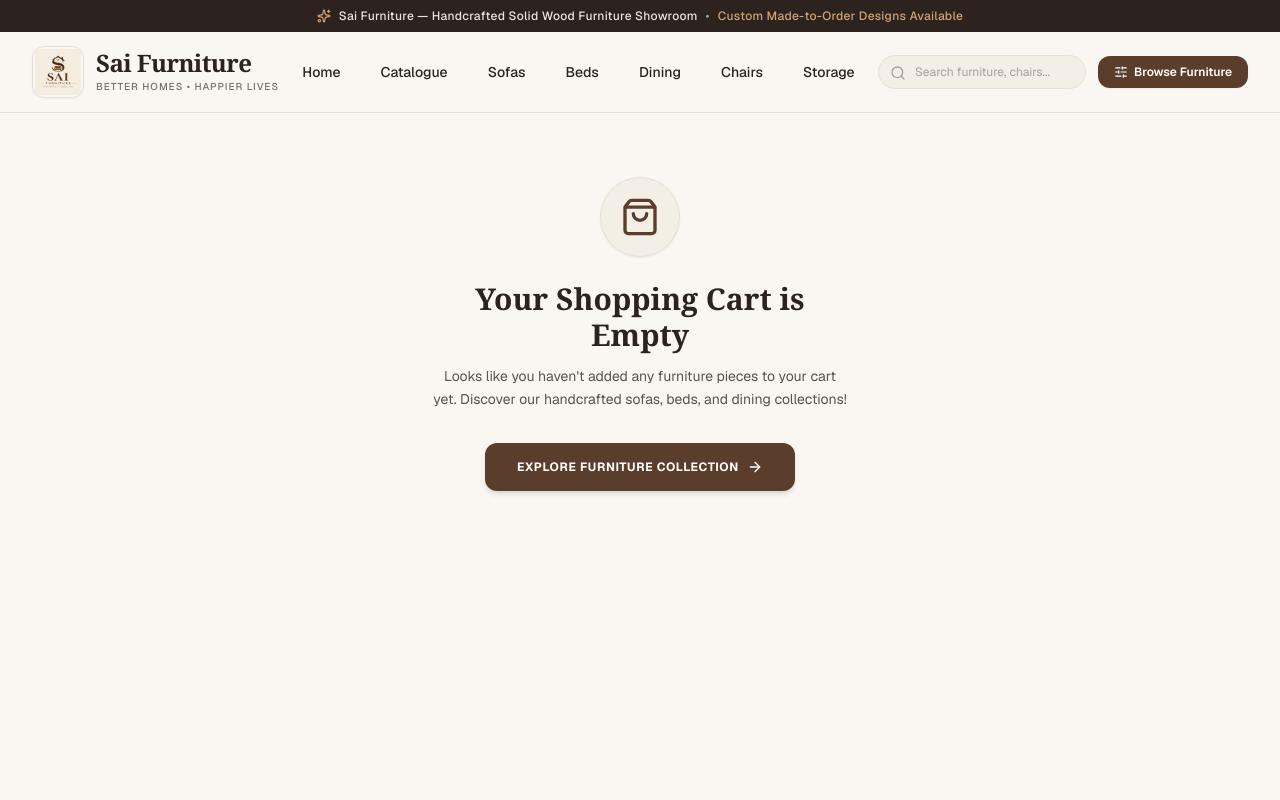
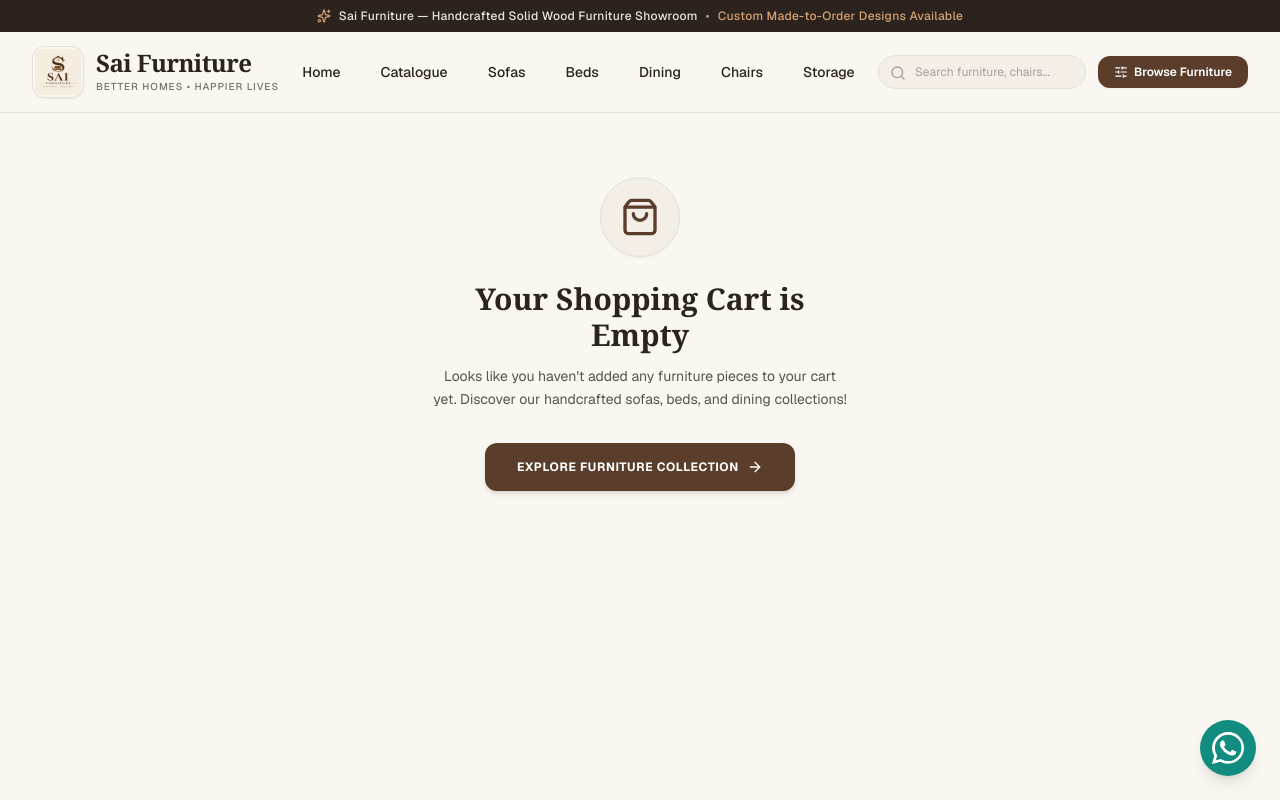
Before and after one commit to samyakrupwate12-ui/Saifurniture, a Next.js app: page /cart in a window 1280 px wide. Shown: the top 800 px of the page. Built offline with nearby package versions, Linux system fonts and the light colour scheme.

Commit message:
Correct showroom map and add direct WhatsApp contact

```diff
--- a/app/layout.tsx
+++ b/app/layout.tsx
@@ -1,3 +1,5 @@
+import { Suspense } from "react";
+import WhatsAppButton from "@/components/layout/WhatsAppButton";
 import type { Metadata } from "next";
 import { Geist, Geist_Mono } from "next/font/google";
 import "./globals.css";
@@ -37,7 +39,7 @@ const storeJsonLd = {
     "addressRegion": "Maharashtra",
     "addressCountry": "IN",
   },
-  "hasMap": "https://www.google.com/maps/search/?api=1&query=Sai+Furniture%2C+Furniture+Market%2C+60+Feet+Road%2C+Ganjmal+Shalimaar+Nashik",
+  "hasMap": "https://maps.app.goo.gl/xeeTgWJWZSEiD1GG8",
   "telephone": "+91 98765 43210",
   "email": "support@saifurniture.com",
 };
@@ -63,6 +65,7 @@ export default function RootLayout({
           <Navbar />
           <div className="flex-1">{children}</div>
           <Footer />
+          <Suspense fallback={null}><WhatsAppButton /></Suspense>
         </CartProvider>
       </body>
     </html>
--- a/app/page.tsx
+++ b/app/page.tsx
@@ -268,7 +268,7 @@ export default async function HomePage() {
 
                 <div className="flex flex-col sm:flex-row gap-3">
                   <a
-                    href="https://www.google.com/maps/search/?api=1&query=Sai+Furniture%2C+Furniture+Market%2C+60+Feet+Road%2C+Ganjmal+Shalimaar+Nashik"
+                    href="https://maps.app.goo.gl/xeeTgWJWZSEiD1GG8"
                     target="_blank"
                     rel="noopener noreferrer"
                     className="inline-flex items-center justify-center gap-2 px-6 py-3.5 rounded-xl bg-[#5A3E2B] text-white font-semibold text-xs sm:text-sm hover:bg-[#432D1F] transition-all shadow-xs"
@@ -291,7 +291,7 @@ export default async function HomePage() {
               <div className="rounded-3xl overflow-hidden border border-[#E6DFD5] shadow-lg bg-stone-100 aspect-4/3 relative">
                 <iframe
                   title="Sai Furniture Showroom Location"
-                  src="https://maps.google.com/maps?q=Sai+Furniture%2C+Furniture+Market%2C+60+Feet+Road%2C+Ganjmal+Shalimaar+Nashik&t=&z=15&ie=UTF8&iwloc=&output=embed"
+                  src="https://maps.google.com/maps?q=19.9982895,73.7868952&z=17&output=embed"
                   className="w-full h-full border-0"
                   loading="lazy"
                   referrerPolicy="no-referrer-when-downgrade"
--- a/components/layout/Footer.tsx
+++ b/components/layout/Footer.tsx
@@ -118,7 +118,7 @@ export default function Footer() {
               </div>
               <div>
                 <a
-                  href="https://www.google.com/maps/search/?api=1&query=Sai+Furniture%2C+Furniture+Market%2C+60+Feet+Road%2C+Ganjmal+Shalimaar+Nashik"
+                  href="https://maps.app.goo.gl/xeeTgWJWZSEiD1GG8"
                   target="_blank"
                   rel="noopener noreferrer"
                   className="inline-flex items-center gap-1.5 text-xs text-[#D4A373] hover:text-[#E8BE95] font-medium transition-colors"
--- a/components/layout/MobileMenuDrawer.tsx
+++ b/components/layout/MobileMenuDrawer.tsx
@@ -138,7 +138,7 @@ export default function MobileMenuDrawer({ isOpen, onClose }: MobileMenuDrawerPr
             <span>support@saifurniture.com</span>
           </div>
           <a
-            href="https://www.google.com/maps/search/?api=1&query=Sai+Furniture%2C+Furniture+Market%2C+60+Feet+Road%2C+Ganjmal+Shalimaar+Nashik"
+            href="https://maps.app.goo.gl/xeeTgWJWZSEiD1GG8"
             target="_blank"
             rel="noopener noreferrer"
             className="flex items-start gap-2 hover:text-[#5A3E2B] transition-colors pt-1"
--- /dev/null
+++ b/components/layout/WhatsAppButton.tsx
@@ -0,0 +1,23 @@
+"use client";
+
+import { usePathname } from "next/navigation";
+
+export default function WhatsAppButton() {
+  const pathname = usePathname();
+  if (pathname?.startsWith("/admin")) return null;
+
+  return (
+    <a
+      href="https://wa.me/917249228806?text=Hello%20Sai%20Furniture%2C%20I%20would%20like%20to%20enquire%20about%20your%20furniture."
+      target="_blank"
+      rel="noopener noreferrer"
+      aria-label="Chat with Sai Furniture on WhatsApp (opens in a new tab)"
+      title="Chat on WhatsApp"
+      className="fixed right-4 bottom-[calc(5rem+env(safe-area-inset-bottom))] md:right-6 md:bottom-6 z-40 flex h-14 w-14 items-center justify-center rounded-full bg-[#128C7E] text-white shadow-lg transition-colors hover:bg-[#075E54] focus-visible:outline-2 focus-visible:outline-offset-4 focus-visible:outline-[#128C7E]"
+    >
+      <svg viewBox="0 0 24 24" fill="currentColor" className="h-8 w-8" aria-hidden="true">
+        <path d="M20.52 3.48A11.89 11.89 0 0 0 12.05 0C5.46 0 .1 5.36.1 11.95c0 2.1.55 4.16 1.6 5.98L0 24l6.25-1.64a11.9 11.9 0 0 0 5.8 1.48h.01C18.65 23.84 24 18.48 24 11.9a11.8 11.8 0 0 0-3.48-8.42ZM12.06 21.82a9.9 9.9 0 0 1-5.04-1.38l-.36-.21-3.71.97.99-3.62-.24-.37a9.88 9.88 0 0 1-1.51-5.26c0-5.48 4.46-9.94 9.94-9.94a9.87 9.87 0 0 1 7.03 2.91 9.87 9.87 0 0 1 2.91 7.03c0 5.48-4.47 9.87-10.01 9.87Zm5.45-7.4c-.3-.15-1.77-.87-2.04-.97-.27-.1-.47-.15-.67.15-.2.3-.77.97-.94 1.17-.17.2-.35.22-.65.07-.3-.15-1.26-.46-2.4-1.48-.88-.78-1.48-1.75-1.65-2.05-.17-.3-.02-.46.13-.61.13-.13.3-.35.45-.52.15-.17.2-.3.3-.5.1-.2.05-.37-.02-.52-.08-.15-.67-1.62-.92-2.22-.24-.58-.49-.5-.67-.51h-.57c-.2 0-.52.07-.8.37-.27.3-1.04 1.02-1.04 2.49 0 1.47 1.07 2.89 1.22 3.09.15.2 2.1 3.2 5.09 4.49.71.31 1.27.49 1.71.63.72.23 1.37.2 1.89.12.58-.09 1.77-.73 2.02-1.44.25-.72.25-1.34.17-1.47-.07-.13-.27-.2-.57-.35Z" />
+      </svg>
+    </a>
+  );
+}
```
